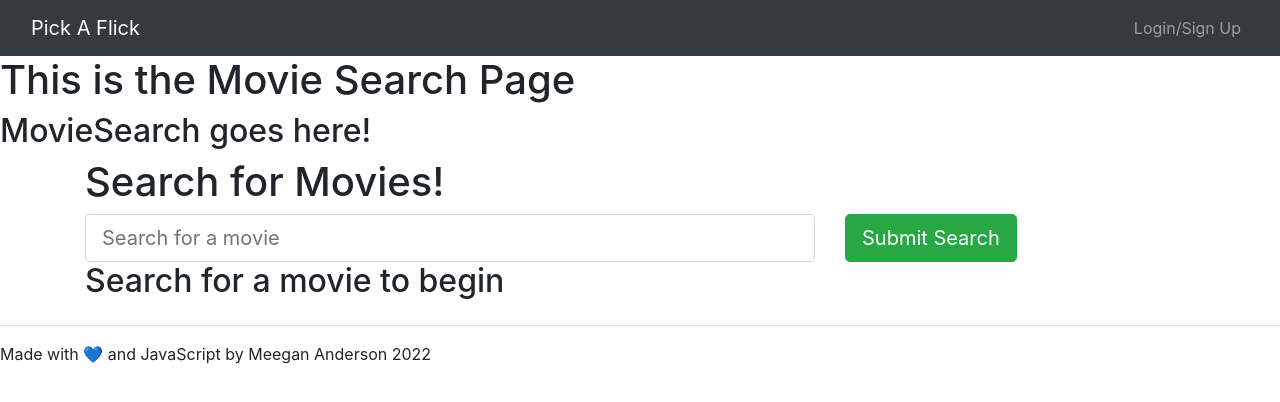
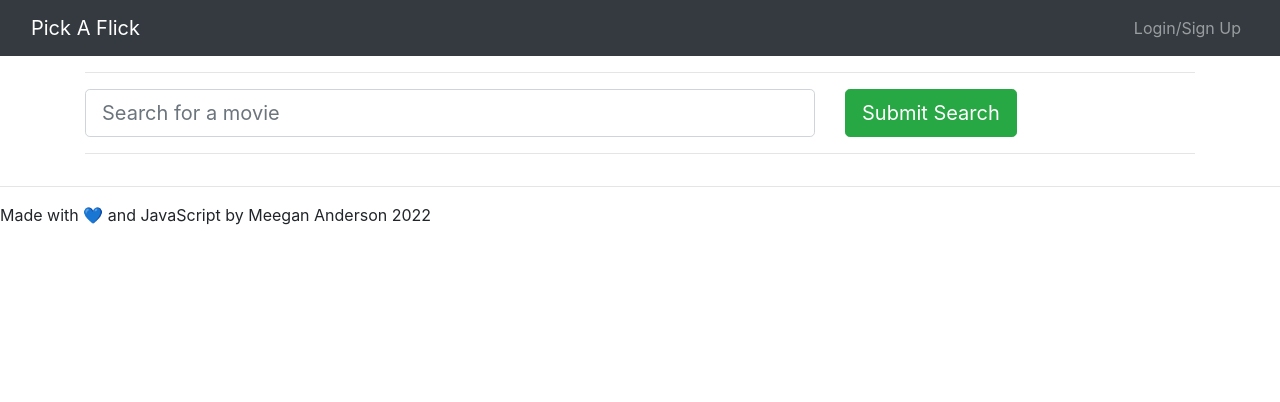
Before and after one commit to NotANewt/pick_a_flick, a React (Create React App) app in the folder client/: page /Movies in a window 1280 px wide. Shown: the top 402 px of the page. Built offline with nearby package versions, Linux system fonts and the light colour scheme.

Commit message:
updated css on moviesearch, filter movie search and rate by number of votes

```diff
--- a/client/src/components/MovieSearchComp.js
+++ b/client/src/components/MovieSearchComp.js
@@ -67,6 +67,8 @@ const MovieSearch = () => {
       const movieData = items
         .filter((movie) => movie.tmdbId !== null)
         .filter((movie) => movie.posterImage !== null)
+        .filter((movie) => movie.genre !== null)
+        .filter((movie) => movie.numRatings > 0)
         .map((movie) => ({
           dddId: movie.id,
           movieDbId: movie.tmdbId,
@@ -76,7 +78,7 @@ const MovieSearch = () => {
           overview: movie.overview,
           posterImage: `https://image.tmdb.org/t/p/w200/${movie.posterImage}`,
         }))
-        .sort((a, b) => (a.year < b.year ? 1 : -1));
+        .sort((a, b) => (a.numRatings > b.numRatings ? -1 : 1));
 
       console.log(movieData);
 
@@ -89,9 +91,8 @@ const MovieSearch = () => {
 
   return (
     <>
-      <h2>MovieSearch goes here!</h2>
       <Container>
-        <h1>Search for Movies!</h1>
+        <hr />
         <Form onSubmit={handleFormSubmit}>
           <Row>
             <Col xs={12} md={8}>
@@ -104,28 +105,27 @@ const MovieSearch = () => {
             </Col>
           </Row>
         </Form>
+        <hr />
       </Container>
 
       <Container>
         <div id="snackbar">No search results. Please try again.</div>
-        <h2>{searchedMovies.length ? `Viewing ${searchedMovies.length} results:` : "Search for a movie to begin"}</h2>
         <Row>
-          <Col lg={4}>
-            {searchedMovies.map((movie) => {
-              return (
-                <Card key={movie.dddId} border="dark">
+          {searchedMovies.map((movie) => {
+            return (
+              <Col lg="4" key={movie.dddId}>
+                <Card border="dark" style={{ marginBottom: "2rem" }}>
                   {movie.posterImage ? <Card.Img src={movie.posterImage} alt={`The movie poster ${movie.title}`} variant="top" /> : null}
                   <Card.Body>
                     <Card.Title>{movie.title}</Card.Title>
                     <p className="small">Release Year: {movie.year}</p>
                     <p className="small">Genre: {movie.genre}</p>
-                    <Card.Text>{movie.overview}</Card.Text>
                     <Link to={`MovieDetails/${movie.dddId}`}>View Movie Details</Link>
                   </Card.Body>
                 </Card>
-              );
-            })}
-          </Col>
+              </Col>
+            );
+          })}
         </Row>
       </Container>
     </>
--- a/client/src/pages/MovieSearch.js
+++ b/client/src/pages/MovieSearch.js
@@ -3,7 +3,6 @@ import MovieSearchComp from "../components/MovieSearchComp";
 function MovieSearch() {
   return (
     <>
-      <h1>This is the Movie Search Page</h1>
       <MovieSearchComp></MovieSearchComp>
     </>
   );
```
